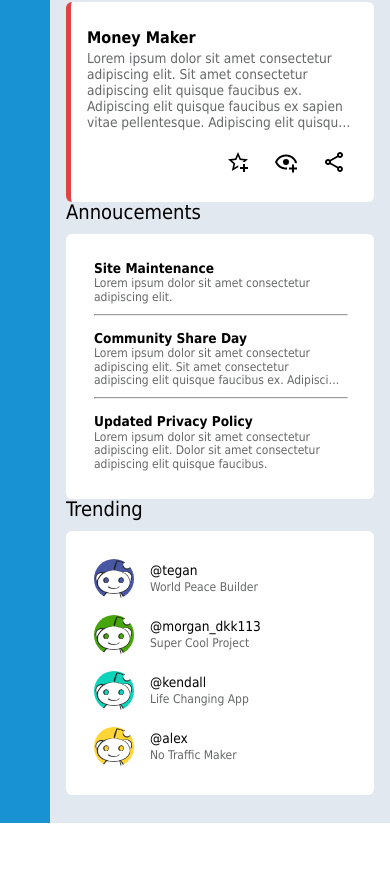
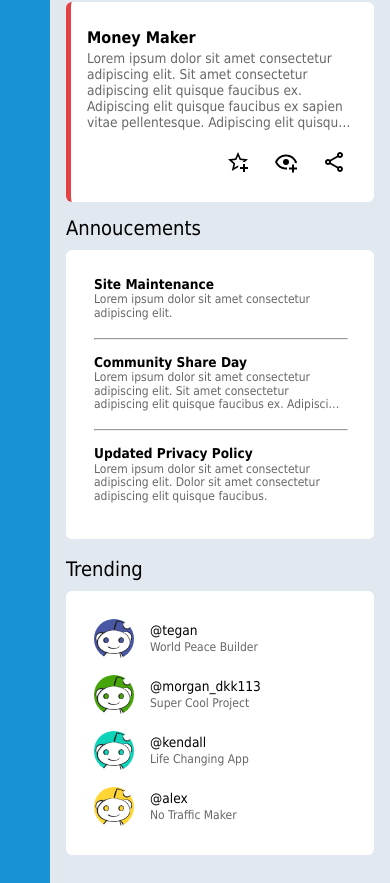
Before and after one commit to AlexDeL8/odin-admin-dashboard-react, a React (Vite) app: page / in a window 390 px wide. Shown: the part 1039-1922 px from the top of the page. Before the commit the page ends 1862 px from the top, so only its background shows below. Built offline with nearby package versions, Linux system fonts and the light colour scheme.

Commit message:
fix: Medium - Small responsive (TODO: xSmall)

```diff
--- a/src/components/ContentSection.tsx
+++ b/src/components/ContentSection.tsx
@@ -38,26 +38,46 @@ const ContentSection = (props: ContentSectionProps) => {
         break;
     case "array":
       sectionContent =
-        <div className='contentCard trendingUsersContentCard'>
-          <ContentCard data={props.cardData.data} />
+        <div className='secondarySectionContainer'>
+          {title}
+          <div className='contentCard trendingUsersContentCard'>
+            <ContentCard data={props.cardData.data} />
+          </div>
         </div>
         break;
     case "arrayDiv":
       sectionContent =
-        <div className='contentCard annoucementContentCard'>
-          <ContentCard data={props.cardData.data} divider={true} />
+        <div className='secondarySectionContainer'>
+          {title}
+          <div className='contentCard annoucementContentCard'>
+            <ContentCard data={props.cardData.data} divider={true} />
+          </div>
         </div>
       break;
     default:
       console.error("Unknown ContentSection.tsx type")
       break;
   }
-  return (
+
+  let section = null
+  if(props.cardData?.type === "single") {
+    section =
     <>
-      {title}
+    {title}
       <div className='sectionCardContainer'>
         {sectionContent}
       </div>
+    </>
+  } else {
+    section =
+    <div className='sectionCardContainer'>
+      {sectionContent}
+    </div>
+  }
+
+  return (
+    <>
+      {section}
     </>
   )
 }
--- a/src/components/DashboardContent.css
+++ b/src/components/DashboardContent.css
@@ -10,16 +10,16 @@
 .contentContainer.secondaryContentContainer {
     display: grid;
     grid-template-columns: minmax(275px, 1fr);
+    grid-auto-rows: min-content;
     column-gap: var(--dashboardGapSize);
-    row-gap: calce(var(--dashboardGapSize) + 2rem);
+    row-gap: calc(var(--dashboardGapSize) + 0.5rem);
+    align-items: start;
+
 }
 
 .contentContainer.secondaryContentContainer > .sectionCardContainer {
     height: min-content;
-}
-
-.contentContainer.secondaryContentContainer > .sectionCardContainer:last-child {
-    margin-bottom: 0;
+    width: 100%;
 }
 
 /* Content Section */
@@ -134,6 +134,10 @@
     row-gap: 0.1rem;
 }
 
+.annoucementContainer > .cardDescription {
+    margin-bottom: 0.5rem;
+}
+
 .annoucementContainer > hr {
     width: 100%;
 }
@@ -167,10 +171,21 @@
 
 @media(max-width: 879px) {
     .contentContainer.mainContentContainer > .sectionCardContainer {
-        grid-template-columns: repeat(auto-fit, minmax(285px, 1fr));
+        grid-template-columns: repeat(auto-fit, minmax(275px, 1fr));
     }
 
     .contentContainer.secondaryContentContainer > .sectionCardContainer {
-        grid-template-columns: minmax(250px, 1fr);
+        grid-template-columns: minmax(225px, 1fr);
     }
 }
+
+@media(max-width: 639px) {
+    .contentContainer.secondaryContentContainer {
+        margin-top: 1rem;
+        row-gap: var(--dashboardGapSize);
+    }
+}
+
+@media(max-width: 359px) {
+
+}
```
